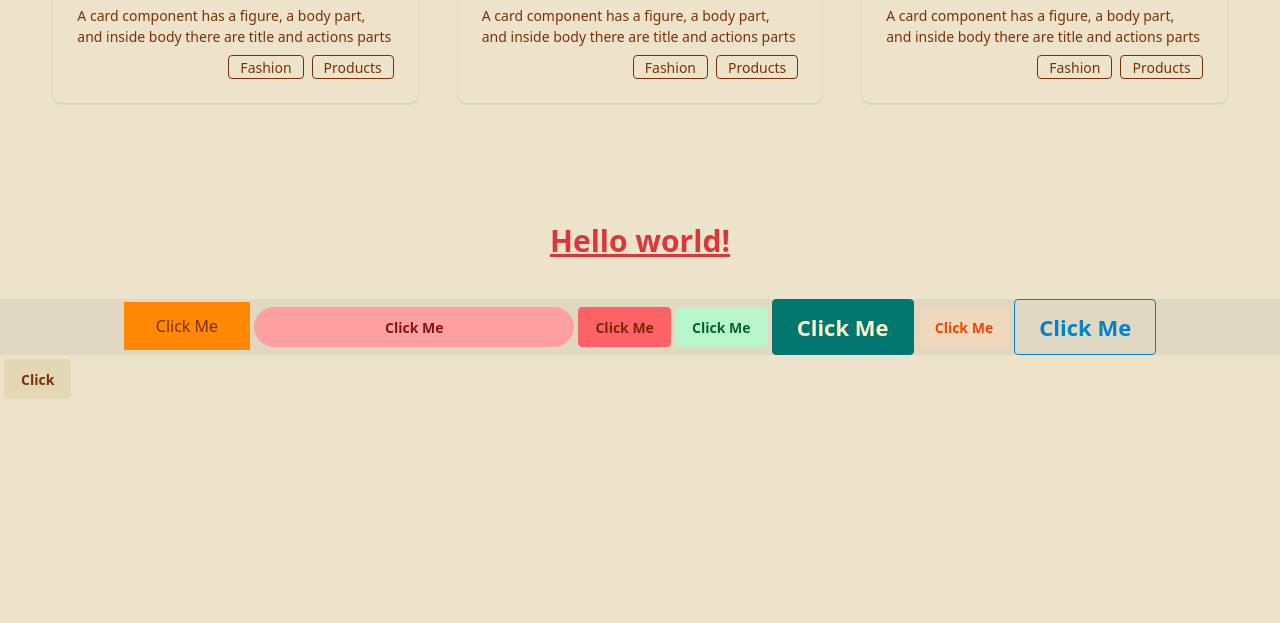
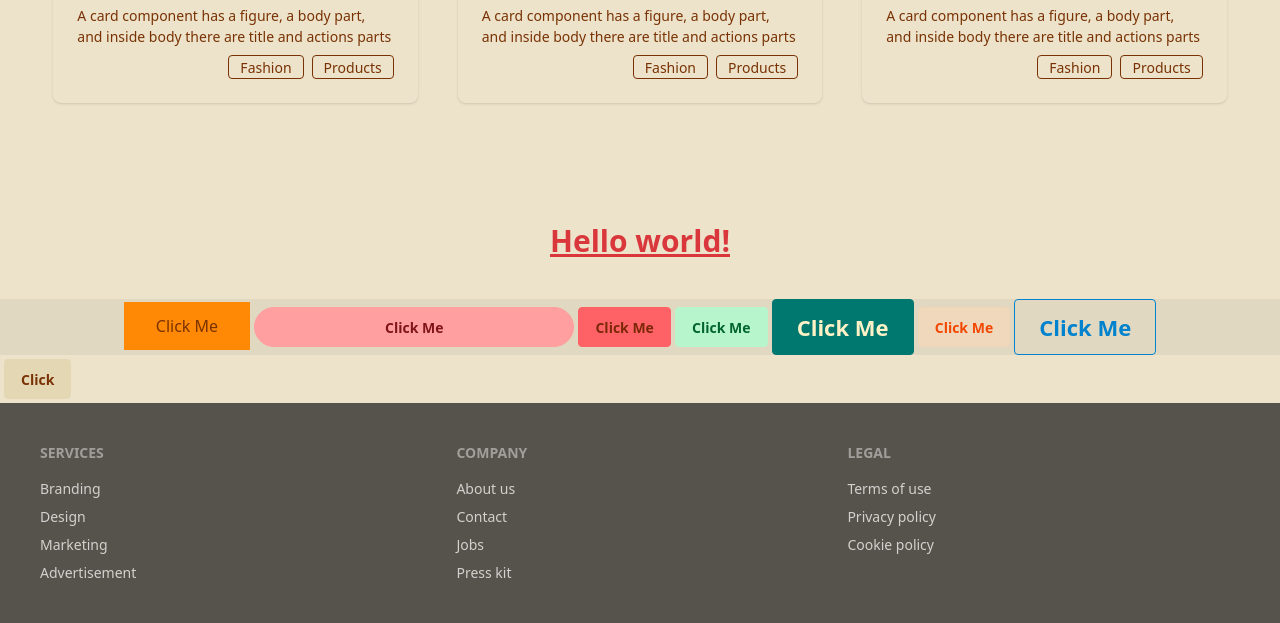
Before and after one commit to tirthosarkar/Explore-Library-daisyUI, a plain HTML site: page index.html in a window 1280 px wide. Shown: the part 2072-2695 px from the top of the page. Before the commit the page ends 2475 px from the top, so only its background shows below. Drawn offline with nearby package versions, Linux system fonts and the light colour scheme.

Commit message:
added footer and theme

```diff
--- a/index.html
+++ b/index.html
@@ -46,6 +46,22 @@
             </div>
             <div class="navbar-end">
                 <a class="btn btn-success">Button</a>
+                <label class="swap swap-rotate">
+                    <!-- this hidden checkbox controls the state -->
+                    <input type="checkbox" class="theme-controller" value="synthwave" />
+
+                    <!-- sun icon -->
+                    <svg class="swap-off h-10 w-10 fill-current" xmlns="http://www.w3.org/2000/svg" viewBox="0 0 24 24">
+                        <path
+                            d="M5.64,17l-.71.71a1,1,0,0,0,0,1.41,1,1,0,0,0,1.41,0l.71-.71A1,1,0,0,0,5.64,17ZM5,12a1,1,0,0,0-1-1H3a1,1,0,0,0,0,2H4A1,1,0,0,0,5,12Zm7-7a1,1,0,0,0,1-1V3a1,1,0,0,0-2,0V4A1,1,0,0,0,12,5ZM5.64,7.05a1,1,0,0,0,.7.29,1,1,0,0,0,.71-.29,1,1,0,0,0,0-1.41l-.71-.71A1,1,0,0,0,4.93,6.34Zm12,.29a1,1,0,0,0,.7-.29l.71-.71a1,1,0,1,0-1.41-1.41L17,5.64a1,1,0,0,0,0,1.41A1,1,0,0,0,17.66,7.34ZM21,11H20a1,1,0,0,0,0,2h1a1,1,0,0,0,0-2Zm-9,8a1,1,0,0,0-1,1v1a1,1,0,0,0,2,0V20A1,1,0,0,0,12,19ZM18.36,17A1,1,0,0,0,17,18.36l.71.71a1,1,0,0,0,1.41,0,1,1,0,0,0,0-1.41ZM12,6.5A5.5,5.5,0,1,0,17.5,12,5.51,5.51,0,0,0,12,6.5Zm0,9A3.5,3.5,0,1,1,15.5,12,3.5,3.5,0,0,1,12,15.5Z" />
+                    </svg>
+
+                    <!-- moon icon -->
+                    <svg class="swap-on h-10 w-10 fill-current" xmlns="http://www.w3.org/2000/svg" viewBox="0 0 24 24">
+                        <path
+                            d="M21.64,13a1,1,0,0,0-1.05-.14,8.05,8.05,0,0,1-3.37.73A8.15,8.15,0,0,1,9.08,5.49a8.59,8.59,0,0,1,.25-2A1,1,0,0,0,8,2.36,10.14,10.14,0,1,0,22,14.05,1,1,0,0,0,21.64,13Zm-9.5,6.69A8.14,8.14,0,0,1,7.08,5.22v.27A10.15,10.15,0,0,0,17.22,15.63a9.79,9.79,0,0,0,2.1-.22A8.11,8.11,0,0,1,12.14,19.73Z" />
+                    </svg>
+                </label>
             </div>
         </div>
     </header>
@@ -66,10 +82,8 @@
     </section>
 
     <section>
-    <div
-  class="hero min-h-screen"
-  style="background-image: url(https://img.daisyui.com/images/stock/photo-1507358522600-9f71e620c44e.webp);"
->
+        <div class="hero min-h-screen"
+            style="background-image: url(https://img.daisyui.com/images/stock/photo-1507358522600-9f71e620c44e.webp);">
             <div class="hero-overlay"></div>
             <div class="hero-content text-neutral-content text-center">
                 <div class="max-w-md">
@@ -88,9 +102,7 @@
     <section class="w-11/12 mx-auto py-20 grid grid-cols-1 lg:grid-cols-3 gap-10">
         <div class="card bg-base-100 shadow-sm">
             <figure>
-    <img
-      src="https://img.daisyui.com/images/stock/photo-1606107557195-0e29a4b5b4aa.webp"
-      alt="Shoes" />
+                <img src="https://img.daisyui.com/images/stock/photo-1606107557195-0e29a4b5b4aa.webp" alt="Shoes" />
             </figure>
             <div class="card-body">
                 <h2 class="card-title">
@@ -106,9 +118,7 @@
         </div>
         <div class="card bg-base-100 shadow-sm">
             <figure>
-    <img
-      src="https://img.daisyui.com/images/stock/photo-1606107557195-0e29a4b5b4aa.webp"
-      alt="Shoes" />
+                <img src="https://img.daisyui.com/images/stock/photo-1606107557195-0e29a4b5b4aa.webp" alt="Shoes" />
             </figure>
             <div class="card-body">
                 <h2 class="card-title">
@@ -124,9 +134,7 @@
         </div>
         <div class="card bg-base-100 shadow-sm">
             <figure>
-    <img
-      src="https://img.daisyui.com/images/stock/photo-1606107557195-0e29a4b5b4aa.webp"
-      alt="Shoes" />
+                <img src="https://img.daisyui.com/images/stock/photo-1606107557195-0e29a4b5b4aa.webp" alt="Shoes" />
             </figure>
             <div class="card-body">
                 <h2 class="card-title">
@@ -170,9 +178,28 @@
         </ul>
     </div>
 
-    <section>
-
-    </section>
+    <footer class="footer sm:footer-horizontal bg-neutral text-neutral-content p-10">
+        <nav>
+            <h6 class="footer-title">Services</h6>
+            <a class="link link-hover">Branding</a>
+            <a class="link link-hover">Design</a>
+            <a class="link link-hover">Marketing</a>
+            <a class="link link-hover">Advertisement</a>
+        </nav>
+        <nav>
+            <h6 class="footer-title">Company</h6>
+            <a class="link link-hover">About us</a>
+            <a class="link link-hover">Contact</a>
+            <a class="link link-hover">Jobs</a>
+            <a class="link link-hover">Press kit</a>
+        </nav>
+        <nav>
+            <h6 class="footer-title">Legal</h6>
+            <a class="link link-hover">Terms of use</a>
+            <a class="link link-hover">Privacy policy</a>
+            <a class="link link-hover">Cookie policy</a>
+        </nav>
+    </footer>
 
 </body>
 
```
Lines whose indentation alone changed are shown as unchanged.
